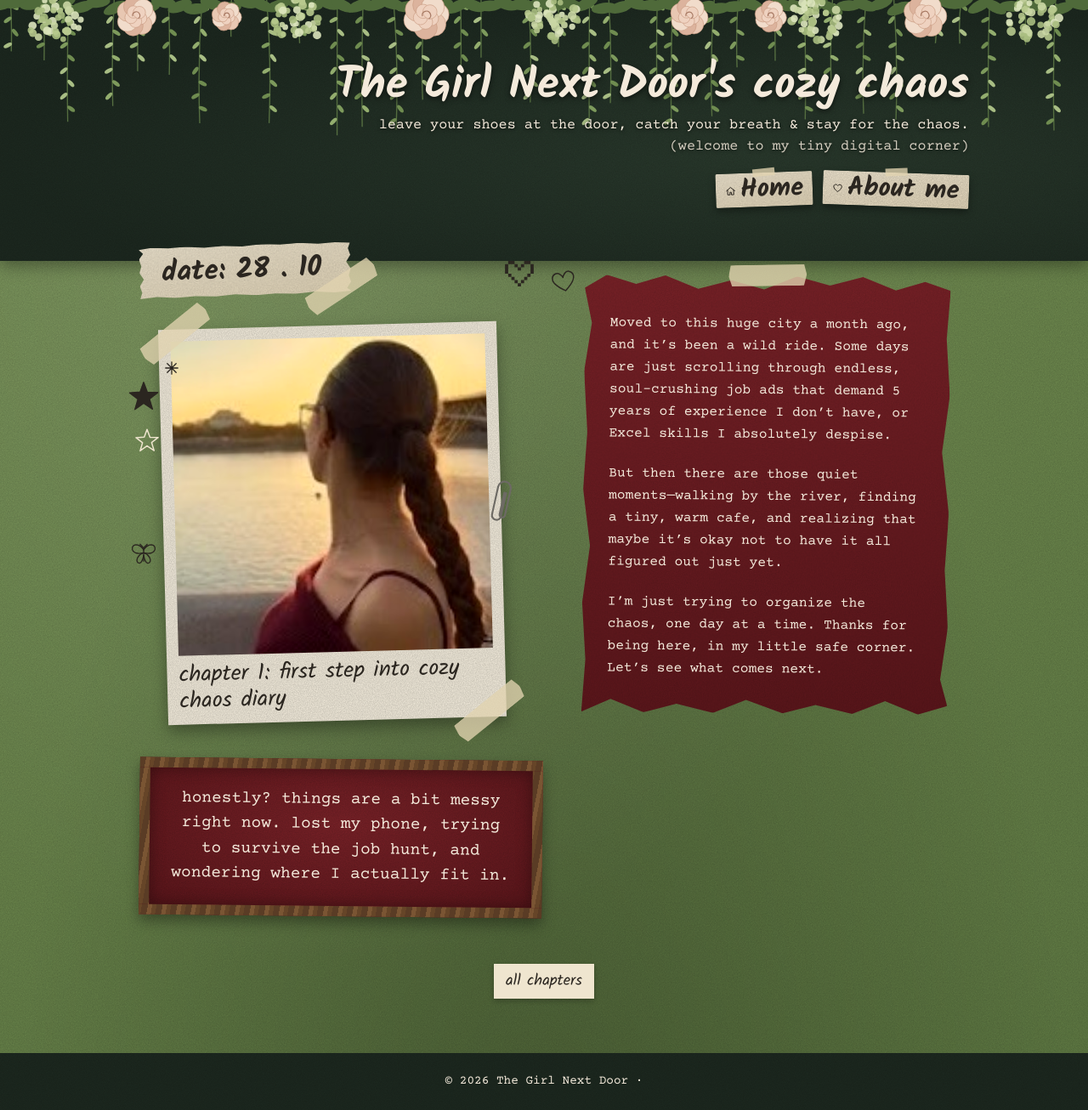
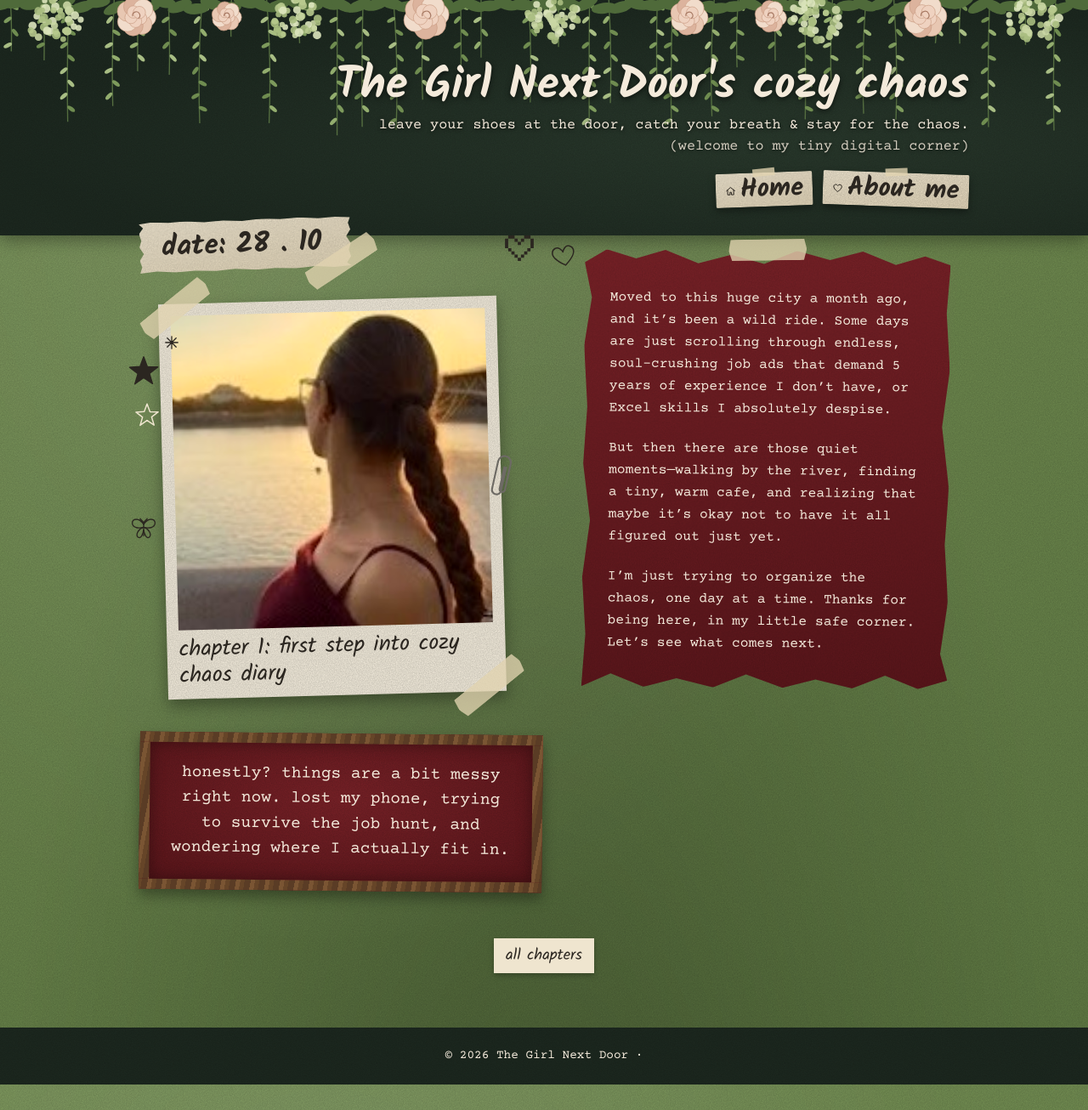
Before and after one commit to cozychaos-diary/cozychaos-diary.github.io, a Jekyll site: the page built from _posts/2026-10-28-first-step-into-cozy-chaos-diary.md, in a window 1280 px wide. Shown: the whole page at 85% size. Built offline with Jekyll 4.4.1, drawn with Linux system fonts in a browser that asks for light colours.

Commit message:
Update style.css

```diff
--- a/assets/css/style.css
+++ b/assets/css/style.css
@@ -121,8 +121,8 @@
 /* ---------- header ---------- */
 .site-header {
   position: relative;
-  min-height: 150px;
-  padding: 72px 24px 64px;
+  min-height: 230px;
+  padding: 72px 24px 34px;
   background: var(--grain), radial-gradient(ellipse at 70% 60%, #2a3a2d, var(--forest) 70%);
   color: var(--cream-text);
   overflow: hidden;
```
